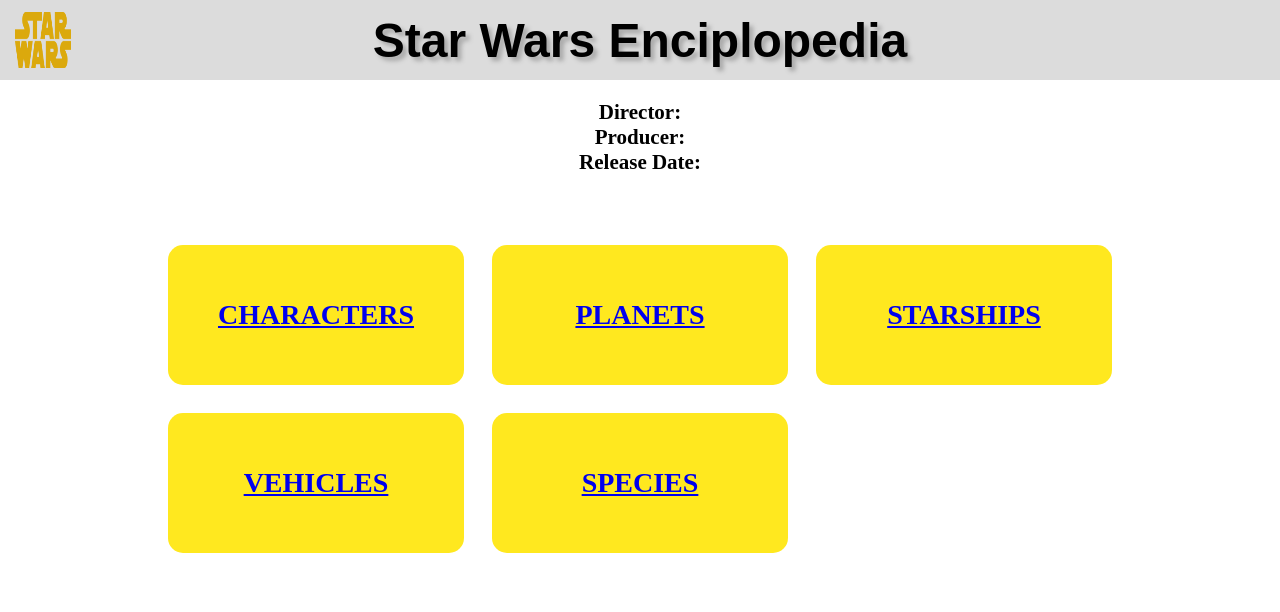
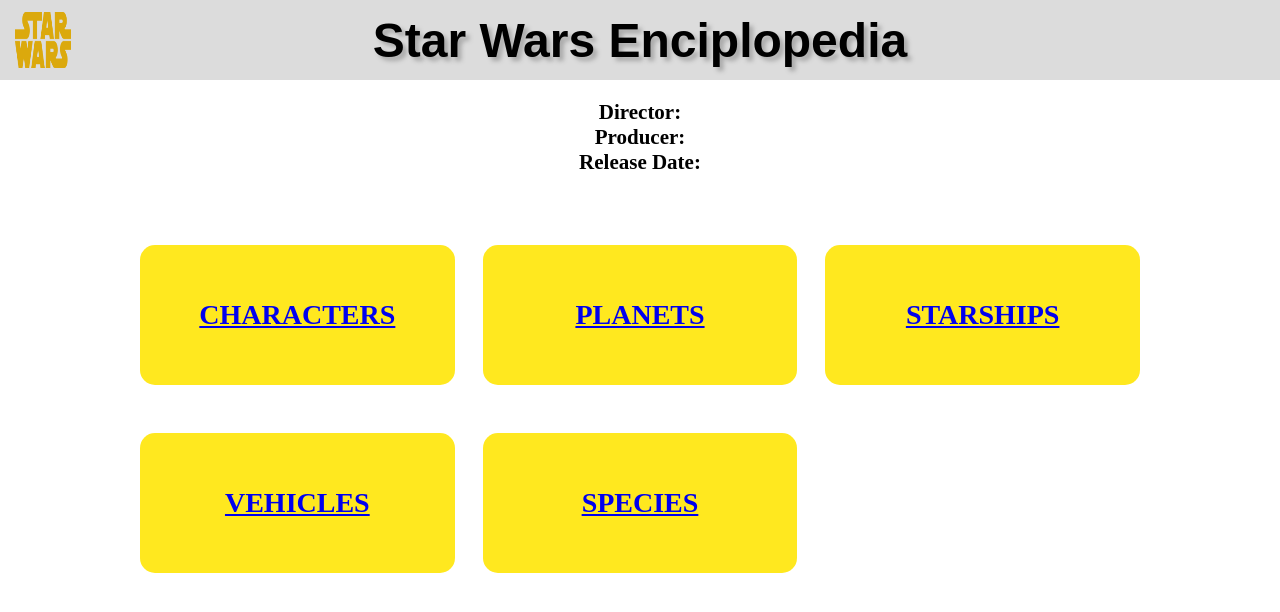
Before and after one commit to Luismatos19/starwarsApi, a React (Create React App) app: page /film in a window 1280 px wide. Shown: the top 612 px of the page. Built offline with nearby package versions, Linux system fonts and the light colour scheme; no server answers; a web font is replaced by a local one.

Commit message:
css done

```diff
--- a/src/pages/Film.css
+++ b/src/pages/Film.css
@@ -5,19 +5,32 @@
   text-align: center;
 }
 
-.cards {
+.cards2 {
   padding-top: 70px;
+  margin: auto;
   border-radius: 0.5rem;
   justify-content: center;
   text-align: center;
-  padding-bottom: 20px;
 }
 
-.card {
+.card2 {
   display: flex;
   border-radius: 15px 15px 15px 15px;
   background-color: #ffe81f;
   height: 10rem;
   align-items: center;
   justify-content: space-around;
+  margin-bottom: 20px;
 }
+
+@media (min-width: 800px) {
+  html {
+    font-size: 87.5%;
+  }
+
+  .cards2 {
+    display: grid;
+    grid-template-columns: 1fr 1fr 1fr;
+    gap: 2rem;
+  }
+}
--- a/src/pages/movie.js
+++ b/src/pages/movie.js
@@ -50,28 +50,28 @@
           <h2> Release Date:</h2>
           <p>{films.release_date}</p>
         </div>
-        <div className="cards">
-          <div className="card">
+        <div className="cards2">
+          <div className="card2">
             <a href="/characters" className="click">
               <h1>CHARACTERS</h1>
             </a>
           </div>
-          <div className="card">
+          <div className="card2">
             <a href="/characters">
               <h1>PLANETS</h1>
             </a>
           </div>
-          <div className="card">
+          <div className="card2">
             <a href="/characters">
               <h1>STARSHIPS</h1>
             </a>
           </div>
-          <div className="card">
+          <div className="card2">
             <a href="/characters">
               <h1>VEHICLES</h1>
             </a>
           </div>
-          <div className="card">
+          <div className="card2">
             <a href="/characters">
               <h1>SPECIES</h1>
             </a>
```
